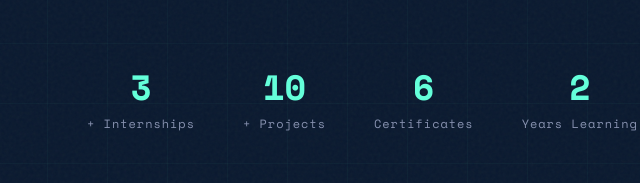
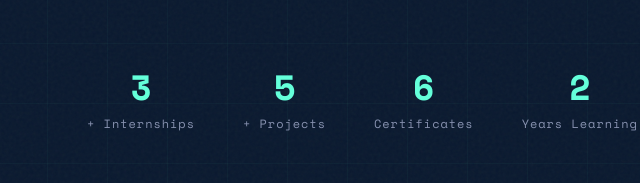
Before and after one commit to Janisha2005/Janisha-S-Portfolio, a plain HTML site: page index.html in a window 1280 px wide. Shown: the part 617-800 px from the top of the page, 73-713 px from the left. Drawn offline with nearby package versions, Linux system fonts and the light colour scheme.

Commit message:
Change data-target value for Projects statistic

```diff
--- a/index.html
+++ b/index.html
@@ -699,7 +699,7 @@
       <span class="stat-label">+ Internships</span>
     </div>
     <div class="stat-item">
-      <span class="stat-num" data-target="10">0</span>
+      <span class="stat-num" data-target="5">0</span>
       <span class="stat-label">+ Projects</span>
     </div>
     <div class="stat-item">
```
